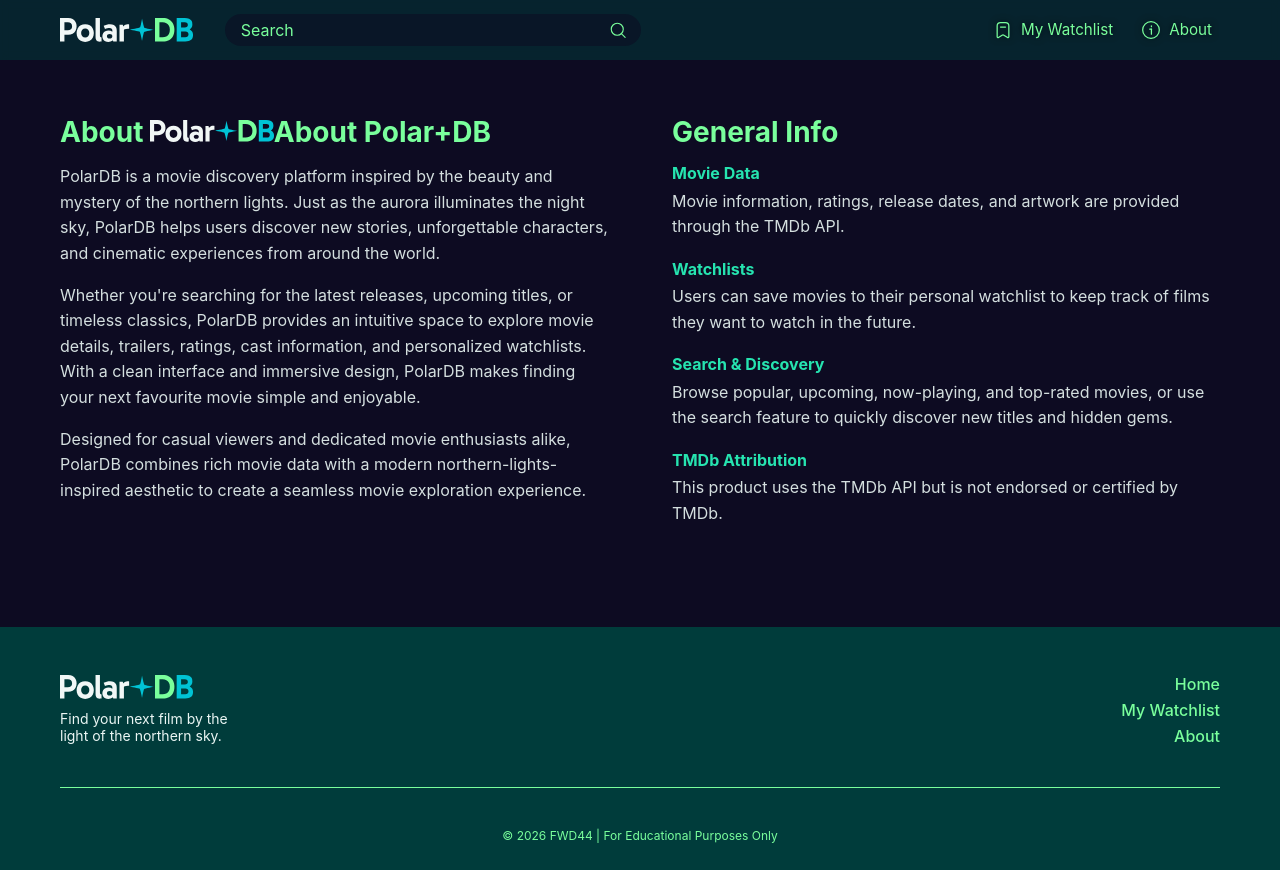
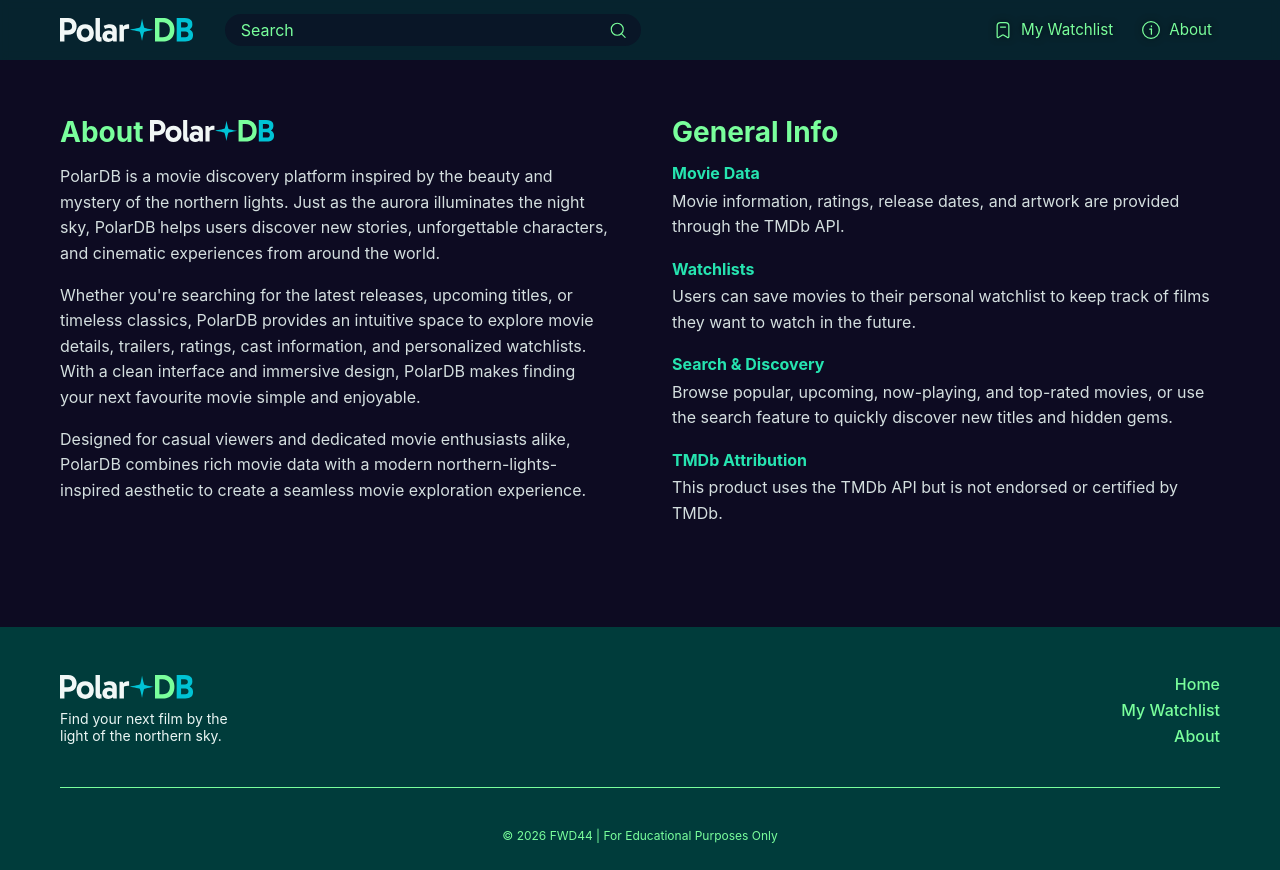
Before and after one commit to francescalulo/polar-db, a React (Vite) app: page /about in a window 1280 px wide. Built offline with nearby package versions, Linux system fonts and the light colour scheme.

Commit message:
pulled latest staging with About page fix and took out geader and footer imports

```diff
--- a/src/pages/About/About.jsx
+++ b/src/pages/About/About.jsx
@@ -1,6 +1,4 @@
 import { useEffect } from 'react';
-import Header from '../../components/Header/Header';
-import Footer from '../../components/Footer/Footer';
 import wordmark from '../../assets/polar-wordmark.svg';
 import './About.scss';
 
@@ -28,10 +26,6 @@ function About() {
         <section className="about__intro">
           <h1 className="about__heading">
             About <img src={wordmark} alt="Polar+DB" className="about__logo" />
-            About{' '}
-            <span className="about__brand">
-              Polar<span className="about__brandAccent">+DB</span>
-            </span>
           </h1>
           <p>
             PolarDB is a movie discovery platform inspired by the beauty and
```
